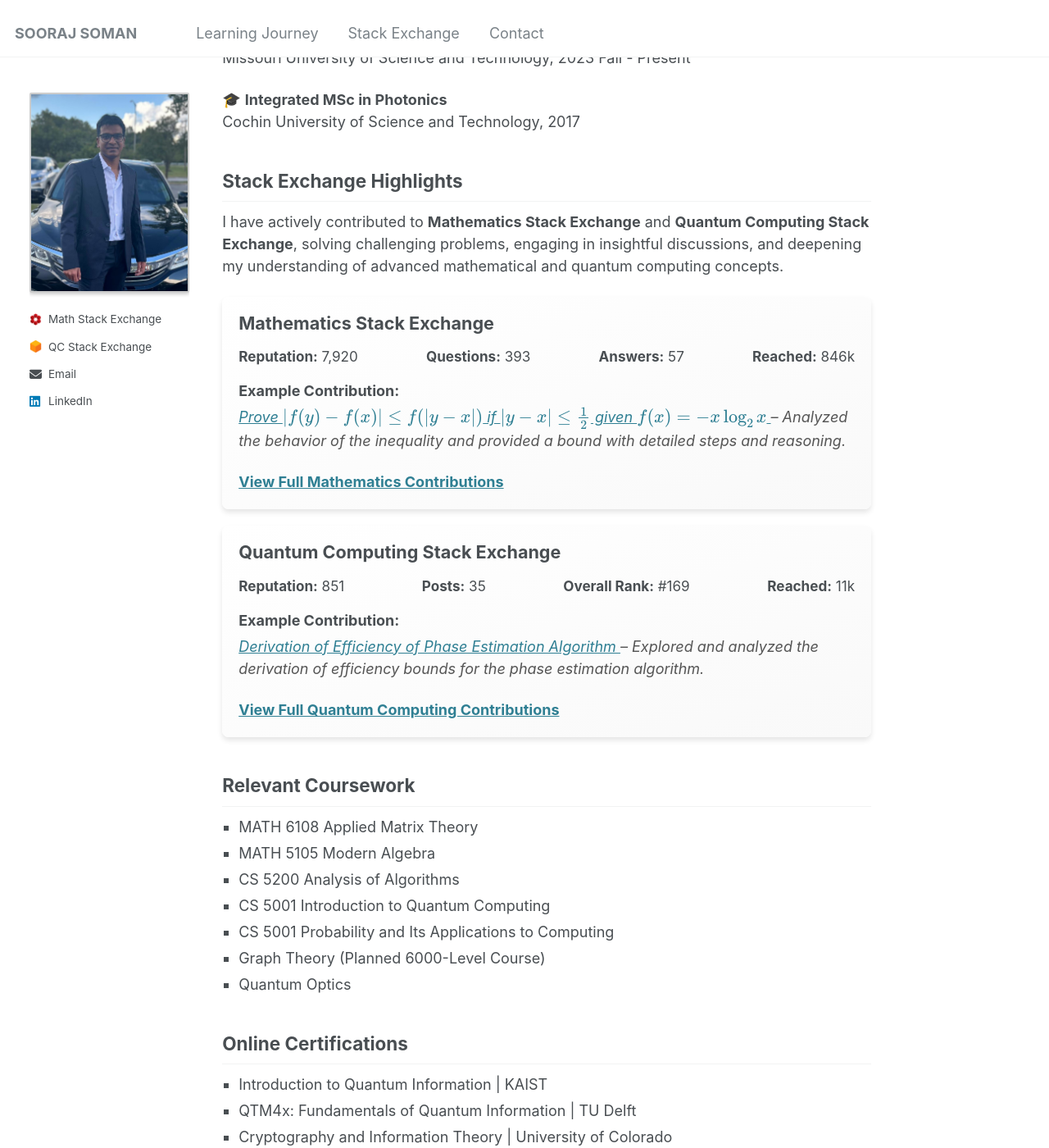
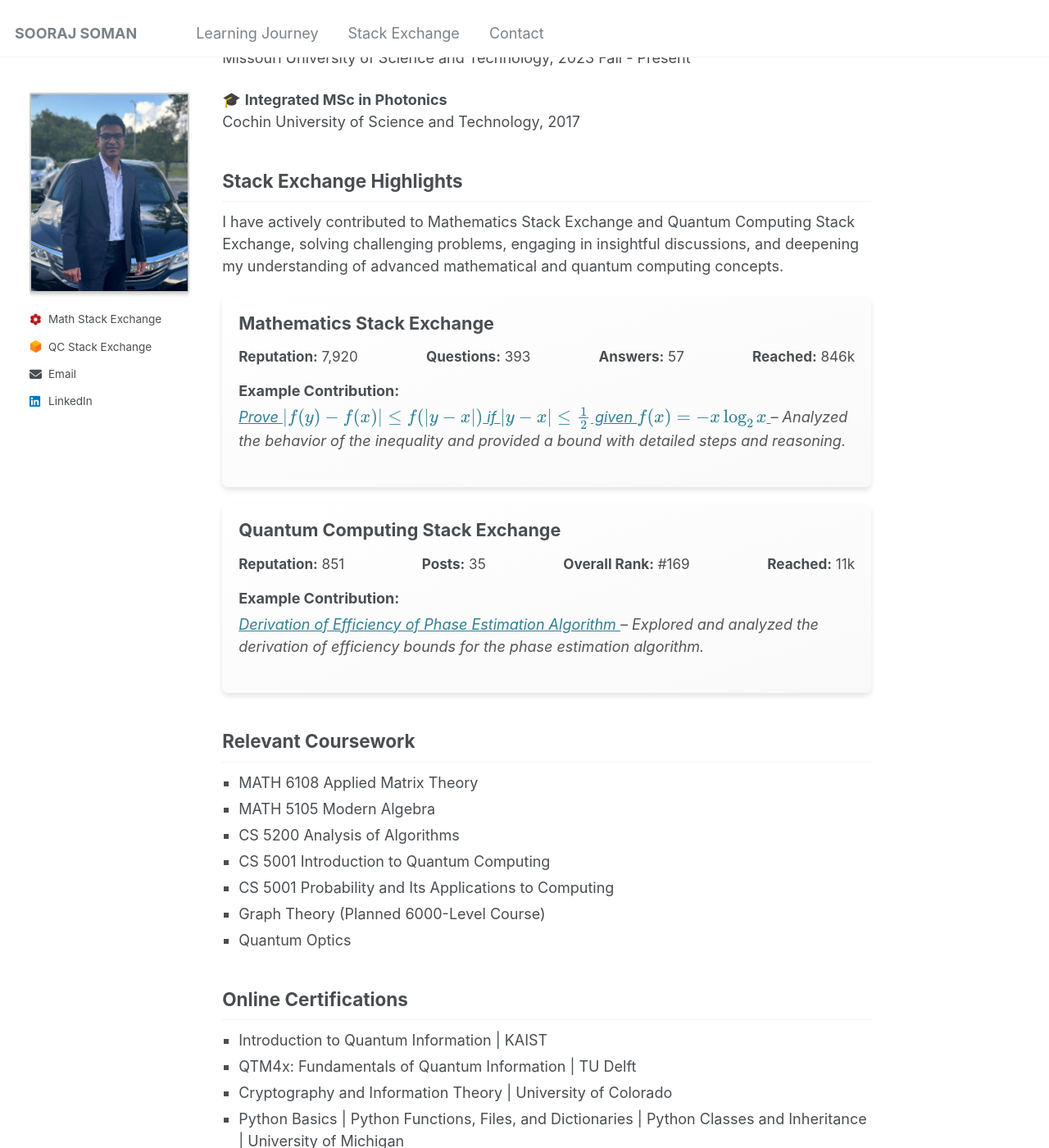
Before and after one commit to soorajss1729/soorajss1729.github.io, a Jekyll site: the page built from _pages/about.md, in a window 1280 px wide and 1400 px high, scrolled down 789 px. Shown: the whole window at 82% size. Built offline with Jekyll 4.4.1, drawn with Linux system fonts in a browser that asks for light colours.

Commit message:
Update about.md

```diff
--- a/_pages/about.md
+++ b/_pages/about.md
@@ -63,7 +63,7 @@
 
 ## Stack Exchange Highlights
 
-I have actively contributed to **Mathematics Stack Exchange** and **Quantum Computing Stack Exchange**, solving challenging problems, engaging in insightful discussions, and deepening my understanding of advanced mathematical and quantum computing concepts.
+I have actively contributed to Mathematics Stack Exchange and Quantum Computing Stack Exchange, solving challenging problems, engaging in insightful discussions, and deepening my understanding of advanced mathematical and quantum computing concepts.
 
 <!-- Mathematics Stack Exchange Card -->
 <div style="background: linear-gradient(to bottom right, #ffffff, #f9f9f9); border-radius: 8px; box-shadow: 0px 4px 6px rgba(0, 0, 0, 0.1); padding: 20px; margin: 20px 0; transition: box-shadow 0.3s ease-in-out;">
@@ -90,9 +90,6 @@
     </p>
   </div>
   <!-- View Full Link -->
-  <div style="margin-top: 15px;">
-    <a href="https://math.stackexchange.com/users/223599/sooraj-soman?tab=profile" style="font-weight: bold;">View Full Mathematics Contributions</a>
-  </div>
 </div>
 
 <!-- Quantum Computing Stack Exchange Card -->
@@ -118,10 +115,6 @@
       </a>
       – Explored and analyzed the derivation of efficiency bounds for the phase estimation algorithm.
     </p>
-  </div>
-  <!-- View Full Link -->
-  <div style="margin-top: 15px;">
-    <a href="https://quantumcomputing.stackexchange.com/users/18369/sooraj-soman?tab=profile" style="font-weight: bold;">View Full Quantum Computing Contributions</a>
   </div>
 </div>
 
```
